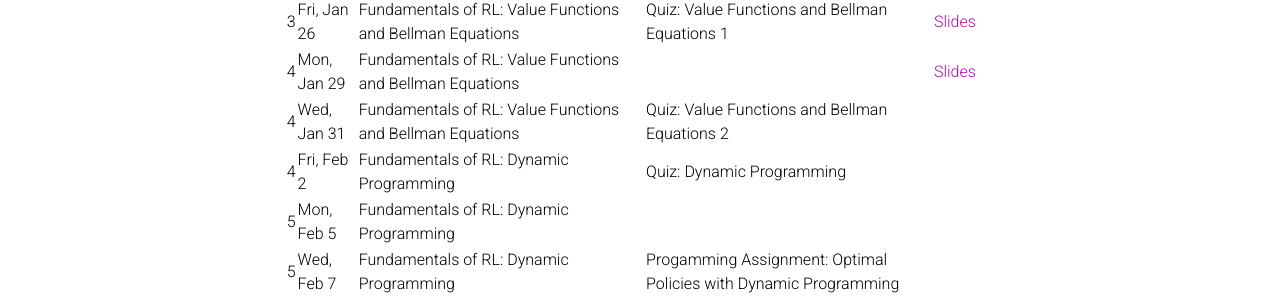
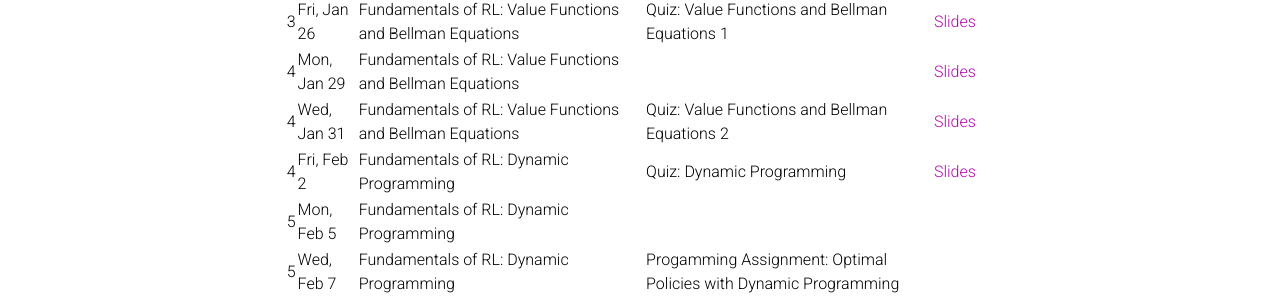
Before and after one commit to ScottJordan/scottjordan.github.io, a Jekyll site: the page built from _pages/courses/CMPUT365-W24.md, in a window 1280 px wide and 900 px high, scrolled down 1288 px. Shown: the part 483-784 px from the top of the window. Built offline with Jekyll 4.4.1, drawn with Linux system fonts in a browser that asks for light colours; comment, search, counter and statistics services are not loaded; a style sheet for code colours, icons or effects is not loaded.

Commit message:
added lecture 11 and 12 content

```diff
--- a/_pages/courses/CMPUT365-W24.md
+++ b/_pages/courses/CMPUT365-W24.md
@@ -68,8 +68,8 @@
 | 3    | Wed, Jan 24  | Fundamentals of RL: Markov Decision Processes (MDPs) | | [Slides]({{ site.url }}/assets/courses/CMPUT365-W24/Lecture_8_MDP3.pdf)|
 | 3    | Fri, Jan 26  | Fundamentals of RL: Value Functions and Bellman Equations | Quiz: Value Functions and Bellman Equations 1| [Slides]({{ site.url }}/assets/courses/CMPUT365-W24/Lecture_9_policy_value.pdf)|
 | 4    | Mon, Jan 29  | Fundamentals of RL: Value Functions and Bellman Equations | | [Slides]({{ site.url }}/assets/courses/CMPUT365-W24/Lecture_10_BellmanEquations.pdf)|
-| 4    | Wed, Jan 31  | Fundamentals of RL: Value Functions and Bellman Equations | Quiz: Value Functions and Bellman Equations 2 | |
-| 4    | Fri, Feb 2  | Fundamentals of RL: Dynamic Programming | Quiz: Dynamic Programming | |
+| 4    | Wed, Jan 31  | Fundamentals of RL: Value Functions and Bellman Equations | Quiz: Value Functions and Bellman Equations 2 | [Slides]({{ site.url }}/assets/courses/CMPUT365-W24/Lecture_11_Exercises.pdf) |
+| 4    | Fri, Feb 2  | Fundamentals of RL: Dynamic Programming | Quiz: Dynamic Programming | [Slides]({{ site.url }}/assets/courses/CMPUT365-W24/Lecture_12_DynamicProgramming.pdf)|
 | 5    | Mon, Feb 5  | Fundamentals of RL: Dynamic Programming | | |
 | 5    | Wed, Feb 7  | Fundamentals of RL: Dynamic Programming | Progamming Assignment: Optimal Policies with Dynamic Programming | |
 | 5    | Fri, Feb 9  | Mid Term Review | | |
```
Also changed, not shown: 2 other files.
